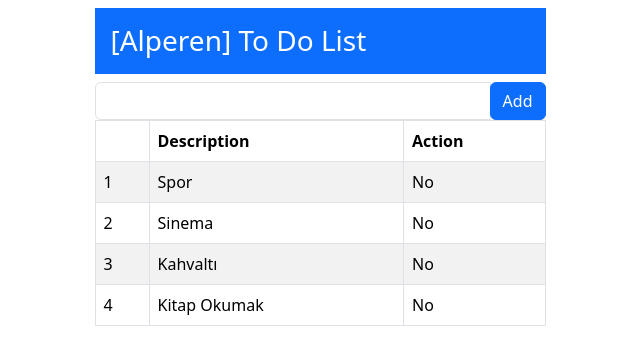
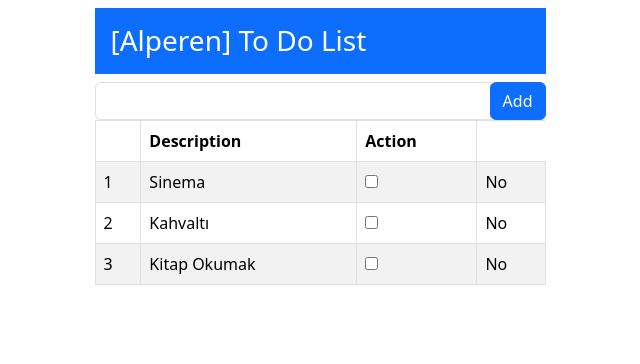
Before and after one commit to lprtan/todoApp, an Angular app: page / in a window 1280 px wide. Shown: the top 364 px of the page, without its empty margins (320-960 px from the left). Built offline with nearby package versions, Linux system fonts and the light colour scheme.

Commit message:
add ng model

```diff
--- a/src/app/app.component.html
+++ b/src/app/app.component.html
@@ -23,6 +23,9 @@
            <tr *ngFor="let item of getItems(); let i=index">
             <td>{{i+1}}</td>
             <td>{{item.description}}</td>
+            <td>
+              <input type="checkbox" [(ngModel)]="item.action">
+            </td>
             <td [ngSwitch]="item.action">
                 <span *ngSwitchCase="true">
                   Yes
--- a/src/app/app.component.ts
+++ b/src/app/app.component.ts
@@ -13,6 +13,6 @@
   return this.model.user;
  }
  getItems(){
-  return this.model.items;
+  return this.model.items.filter(item=> !item.action);
  }
 }
--- a/src/app/app.module.ts
+++ b/src/app/app.module.ts
@@ -1,6 +1,6 @@
 import { NgModule } from '@angular/core';
 import { BrowserModule, provideClientHydration } from '@angular/platform-browser';
-
+import { FormsModule } from '@angular/forms';
 import { AppRoutingModule } from './app-routing.module';
 import { AppComponent } from './app.component';
 
@@ -10,7 +10,8 @@
   ],
   imports: [
     BrowserModule,
-    AppRoutingModule
+    AppRoutingModule,
+    FormsModule
   ],
   providers: [
     provideClientHydration()
--- a/src/app/model.ts
+++ b/src/app/model.ts
@@ -5,7 +5,7 @@
     constructor(){
         this.user='Alperen';
         this.items= [
-            new ToDoItem("Spor",false),
+            new ToDoItem("Spor",true),
             new ToDoItem("Sinema",false),
             new ToDoItem("Kahvaltı",false),
             new ToDoItem("Kitap Okumak",false),
```
